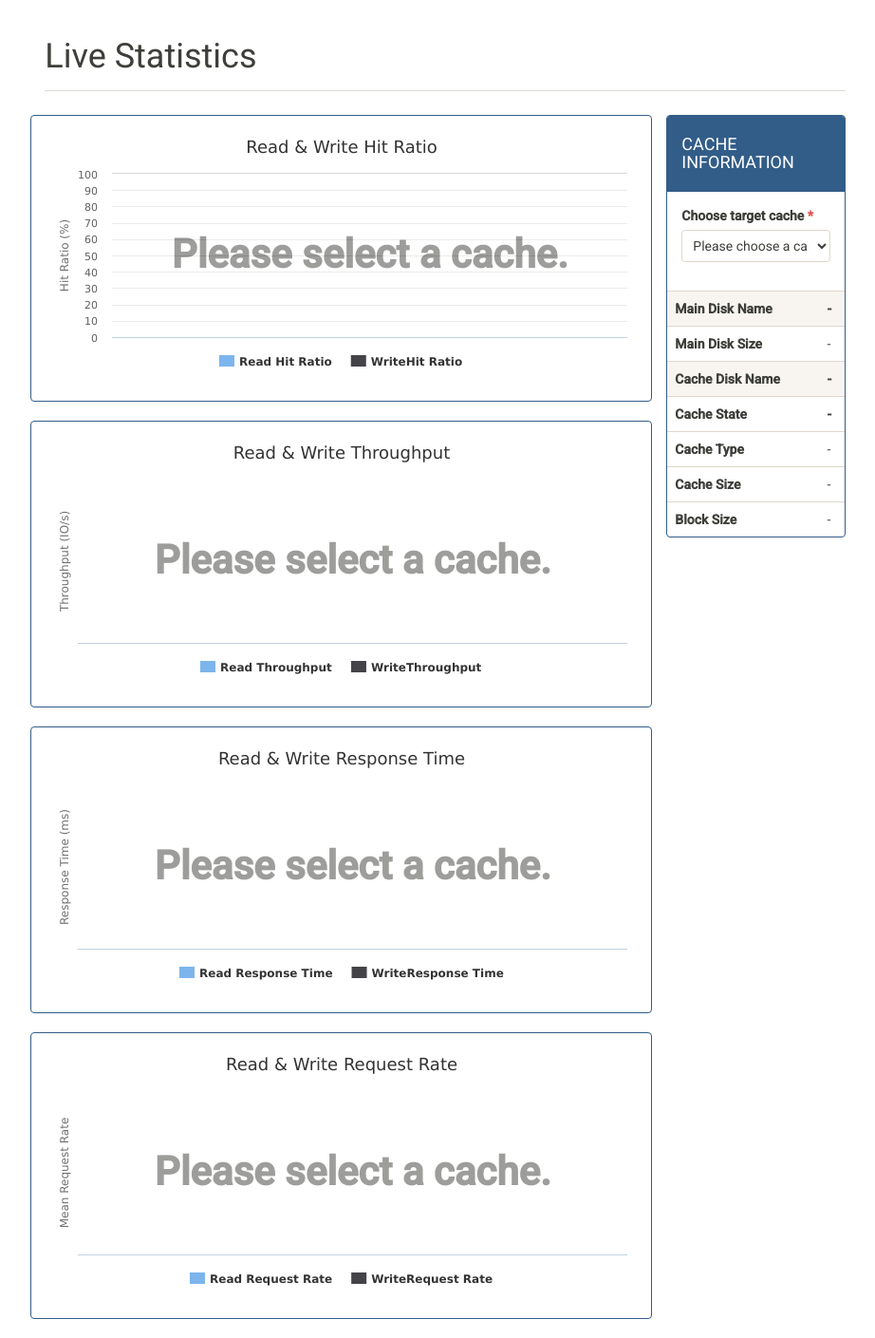
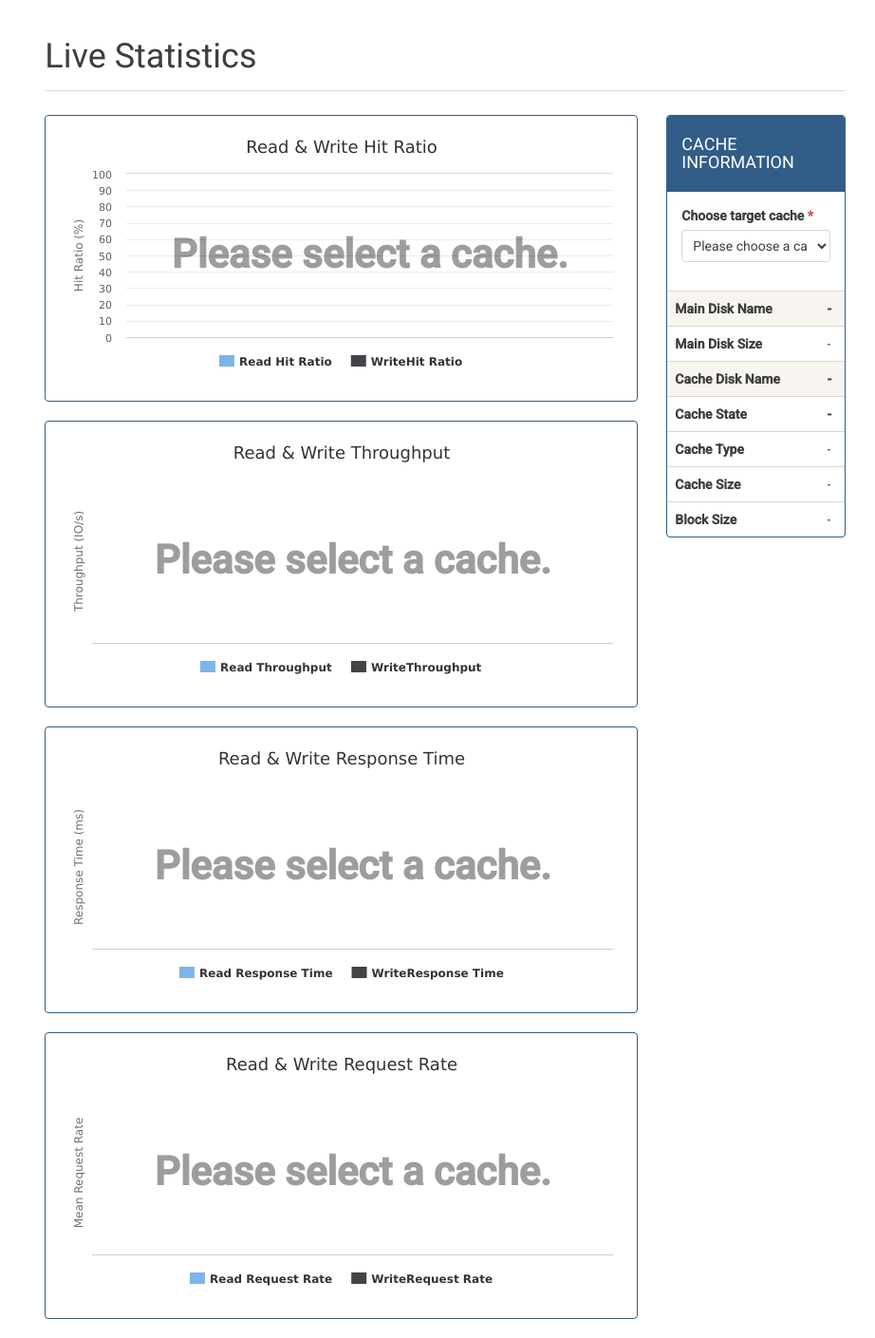
Before and after one commit to ariarezaei/rstor, a Django app: template monitor/templates/index.html in a window 1280 px wide. Shown: the part 61-1470 px from the top of the page at 95% size, without its empty margins (171-1093 px from the left). Run offline with Django 3.2, Linux system fonts and the light colour scheme; the template is opened without the code that fills it, so the values that code supplies are empty; parts of the project's set-up code (start-up, migrations or seed data) failed here and were passed over; some libraries are stand-ins or nearby versions.

Commit message:
Fuck mojtaba

```diff
--- a/monitor/templates/index.html
+++ b/monitor/templates/index.html
@@ -20,6 +20,7 @@
         <div class="row">
             <div class="col-lg-9">
                 <div class="row">
+                    <div class="col-lg-12">
                         <div class="panel panel-primary">
                             <div class="panel-body chart-body" id="wr-ratio" data-type="chart"></div>
                         </div>
@@ -31,6 +32,7 @@
                         </div>
                         <div class="panel panel-primary">
                             <div class="panel-body chart-body" id="wr-request" data-type="chart"></div>
+                        </div>
                     </div>
                 </div>
             </div>
--- a/monitor/templates/stats.html
+++ b/monitor/templates/stats.html
@@ -24,6 +24,7 @@
         <div class="row">
             <div class="col-lg-9">
                 <div class="row">
+                    <div class="col-lg-12">
                         <div class="panel panel-primary">
                             <div class="panel-body chart-body" id="wr-ratio" data-type="chart"></div>
                         </div>
@@ -35,6 +36,7 @@
                         </div>
                         <div class="panel panel-primary">
                             <div class="panel-body chart-body" id="wr-request" data-type="chart"></div>
+                        </div>
                     </div>
                 </div>
             </div>
```
Lines whose indentation alone changed are shown as unchanged.
